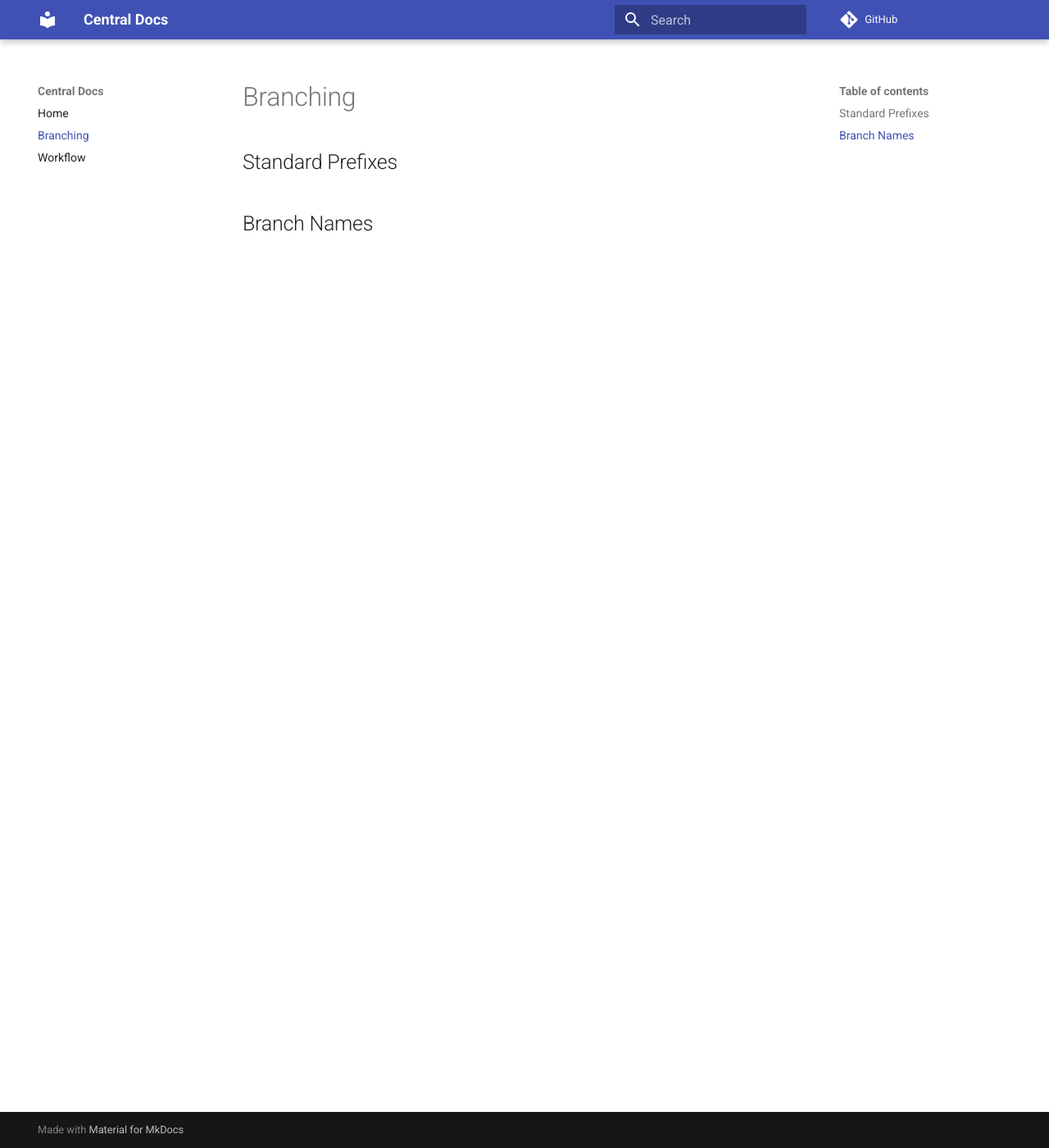
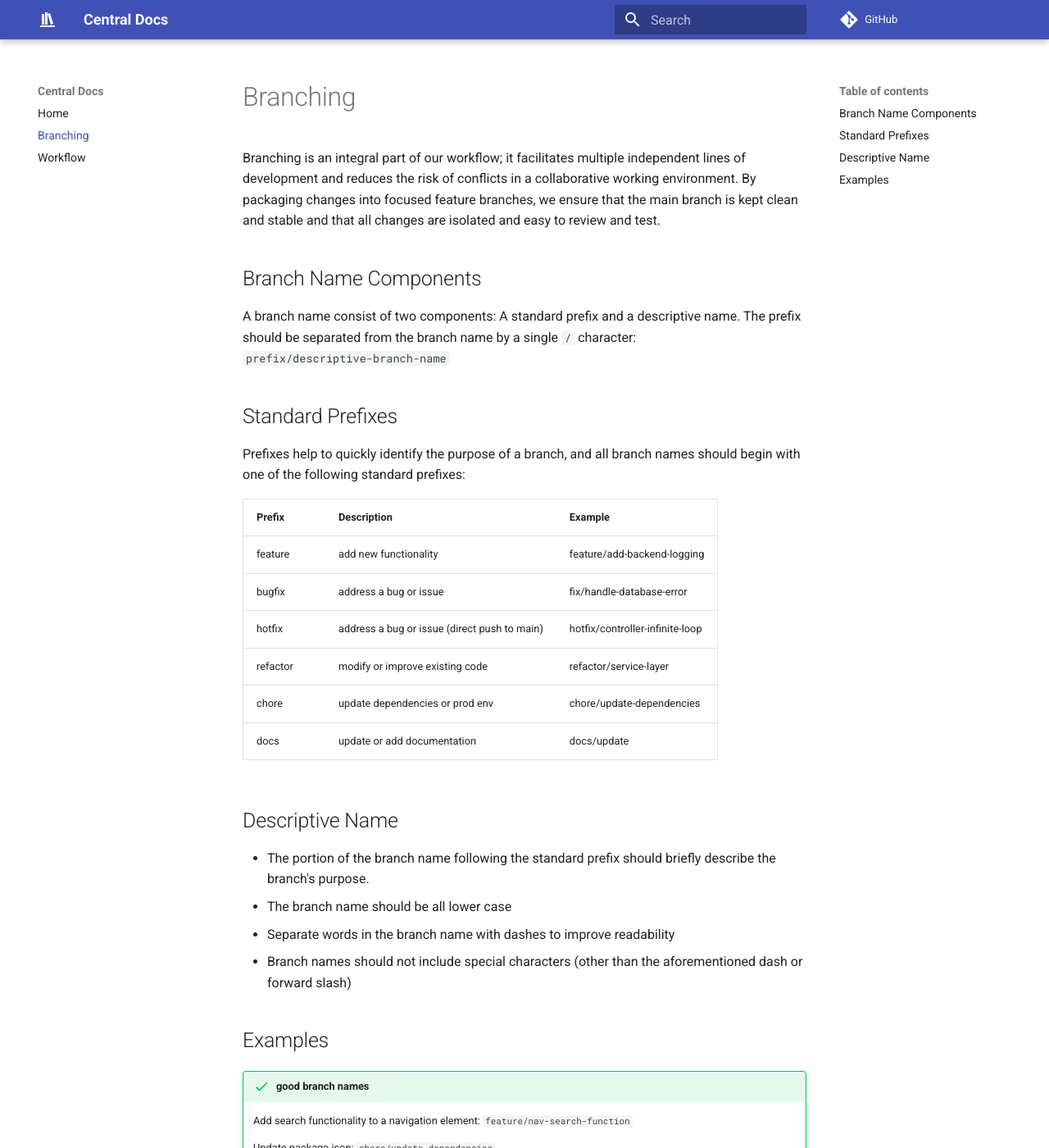
Before and after one commit to city-of-saint-louis/central-docs, an MkDocs documentation site: the page built from docs/branching.md, in a window 1280 px wide and 1400 px high. Shown: the whole window at 82% size. Built offline with MkDocs 1.6.1 and Material for MkDocs 9.7.7, drawn with Linux system fonts in a browser that asks for light colours; comment, search, counter and statistics services are not loaded; some of the changed text lies outside the part shown.

Commit message:
Add some pages to the doc site
Basic pages:
- Branching (complete)
- Index (mostly complete)
- Workflow (placeholder)

Other:
- Use material theme
- Use generic bookstack logo

```diff
--- a/docs/branching.md
+++ b/docs/branching.md
@@ -1,5 +1,53 @@
 # Branching
+Branching is an integral part of our workflow; it facilitates multiple independent lines of development
+and reduces the risk of conflicts in a collaborative working environment. By packaging changes into
+focused feature branches, we ensure that the main branch is kept clean and stable and that all changes
+are isolated and easy to review and test.
+
+## Branch Name Components
+A branch name consist of two components: A standard prefix and a descriptive name. The prefix should
+be separated from the branch name by a single `/` character:
+`prefix/descriptive-branch-name`
 
 ## Standard Prefixes
+Prefixes help to quickly identify the purpose of a branch, and all branch names should begin with one of
+the following standard prefixes:
 
-## Branch Names
+| Prefix    | Description                                   | Example                        |
+|-----------|-----------------------------------------------|--------------------------------|
+| feature   | add new functionality                         | feature/add-backend-logging    |
+| bugfix    | address a bug or issue                        | fix/handle-database-error      |
+| hotfix    | address a bug or issue (direct push to main)  | hotfix/controller-infinite-loop|
+| refactor  | modify or improve existing code               | refactor/service-layer         |
+| chore     | update dependencies or prod env               | chore/update-dependencies      |
+| docs      | update or add documentation                   | docs/update
+
+## Descriptive Name
+- The portion of the branch name following the standard prefix should briefly describe the branch's purpose.
+- The branch name should be all lower case
+- Separate words in the branch name with dashes to improve readability
+- Branch names should not include special characters (other than the aforementioned dash or forward slash)
+
+
+## Examples
+!!! success "good branch names"
+
+    Add search functionality to a navigation element:
+    `feature/nav-search-function`
+
+    Update package.json:
+    `chore/update-dependencies`
+
+    Apply an emergency production fix:
+    `hotfix/error-handling-vulnerability`
+
+!!! failure "bad branch names"
+
+    Add search functionality to a navigation element:
+    `AddSearch_toNav`
+
+    Update package.json:
+    `UPDATE THE DEPENDENCIES!!!`
+
+    Apply an emergency production fix:
+    `feature-fix-bug`
--- a/mkdocs.yml
+++ b/mkdocs.yml
@@ -2,6 +2,12 @@ site_name: Central Docs
 repo_url: https://github.com/city-of-saint-louis/central-docs
 theme:
   name: material
+  icon:
+    logo: material/bookshelf
+markdown_extensions:
+  - admonition
+  - pymdownx.details
+  - pymdownx.superfences
 nav:
   - Home: index.md
   - Branching: branching.md
```
Also changed, not shown: docs/index.md (+0 -10 lines), docs/workflow.md (+3 -0 lines).
